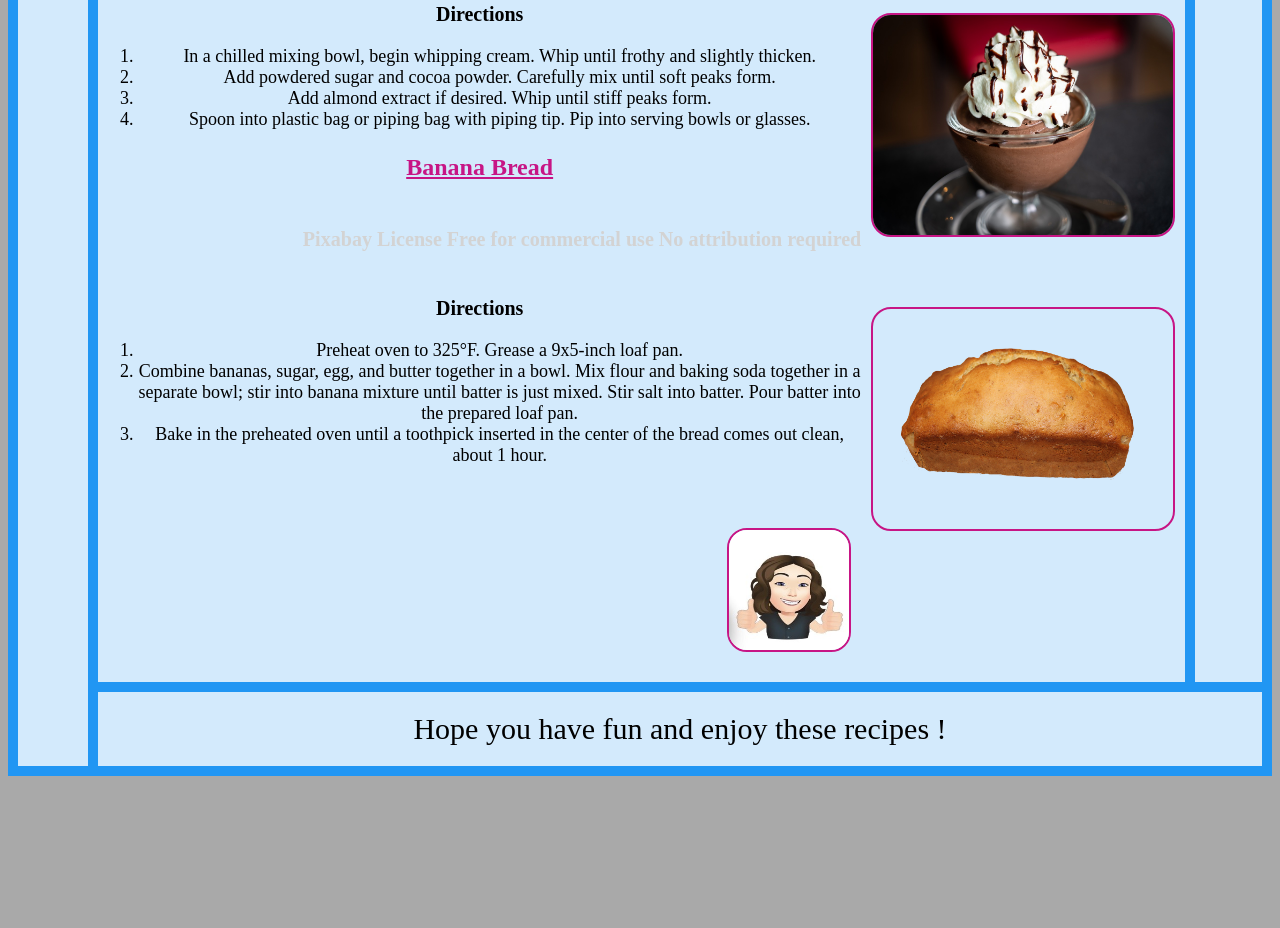
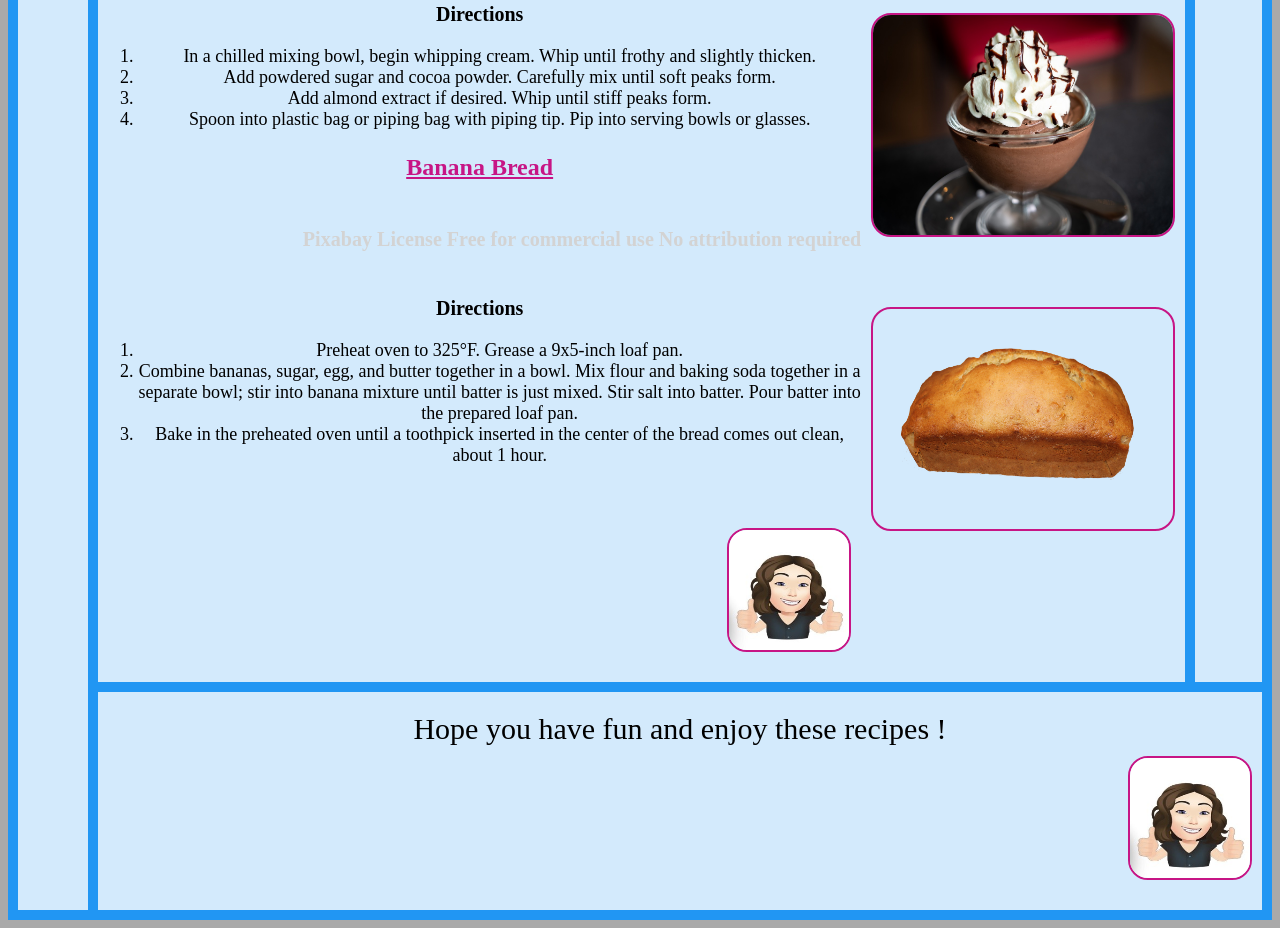
Before and after one commit to ajaaskelainen/ajaaskelainen.github.io, a plain HTML site: page gridattempt.html in a window 1280 px wide. Shown: the part 832-1760 px from the top of the page. Before the commit the page ends 1616 px from the top, so only its background shows below. Drawn offline with Linux system fonts and the light colour scheme.

Commit message:
Update gridattempt.html

```diff
--- a/gridattempt.html
+++ b/gridattempt.html
@@ -93,7 +93,10 @@
     </div>
 
   <div class="item4">Right</div>
-  <div class="item5">Hope you have fun and enjoy these recipes !</div>
+  <div class="item5">Hope you have fun and enjoy these recipes !
+         <br>
+    <img src="annette_avatar.jpg" alt="Annette's Avatar" height="120"
+         width="120"></div>
 </div>
 
 </body>
```
